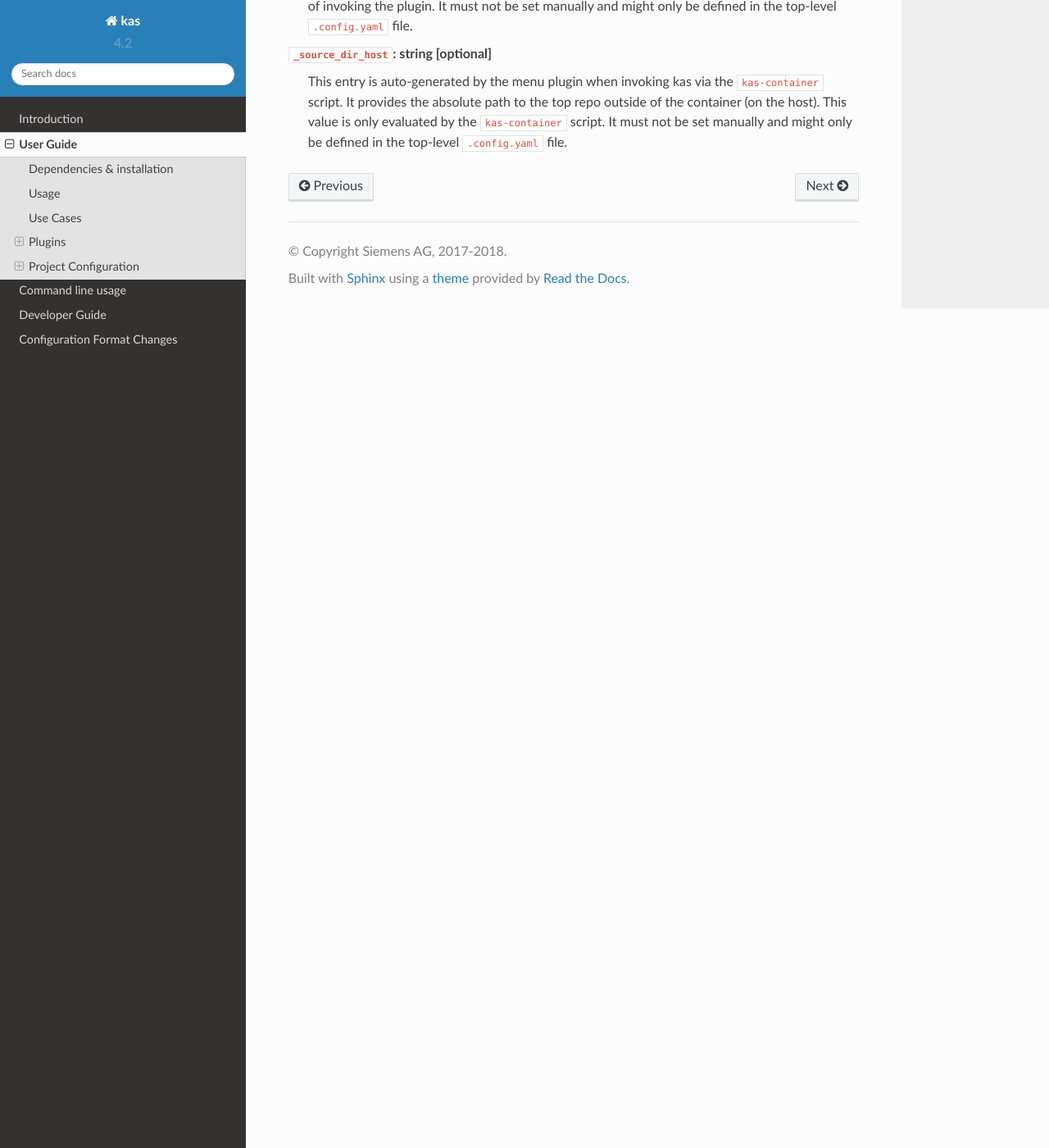
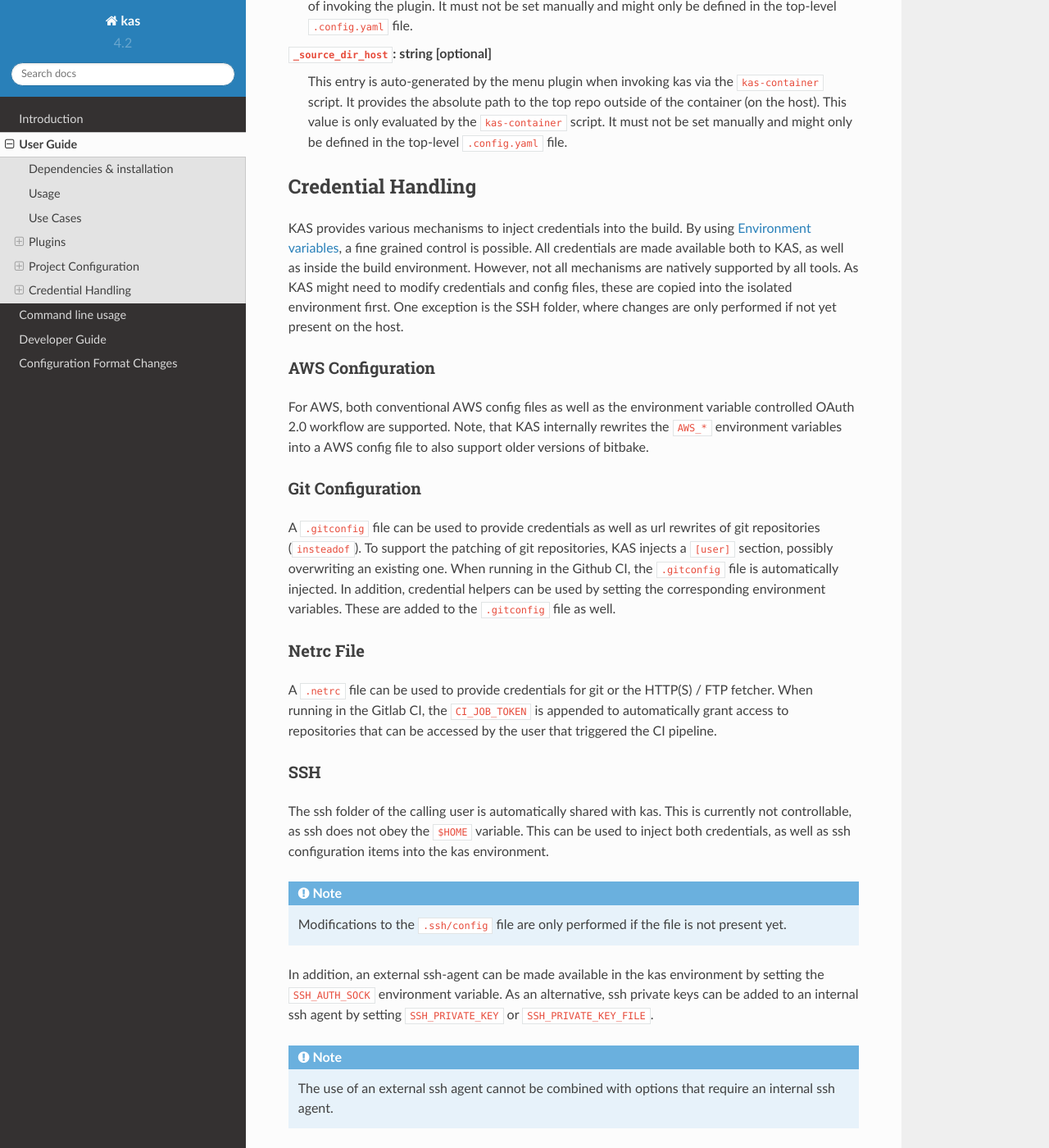
Before and after one commit to siemens/kas, a Sphinx documentation site: the page built from docs/userguide.rst, in a window 1280 px wide and 1400 px high, scrolled down 11497 px. Shown: the whole window at 82% size. Built offline with Sphinx 7.4.7 and the Read the Docs theme 2.0.0, drawn with Linux system fonts in a browser that asks for light colours.

Commit message:
docs: add section about credential handling
This patch documents the various options regarding credential
handling and injection.

Signed-off-by: Felix Moessbauer <felix.moessbauer@siemens.com>
[Jan: remove trailing whitespace]
Signed-off-by: Jan Kiszka <jan.kiszka@siemens.com>

```diff
--- a/docs/command-line.rst
+++ b/docs/command-line.rst
@@ -115,3 +117,6 @@ Environment variables
                         ``AWS_SHARED_CREDENTIALS_FILE``
                         ``AWS_WEB_IDENTITY_TOKEN_FILE``
 .. |git_cred| replace:: ``GIT_CREDENTIAL_HELPER`` ``GIT_CREDENTIAL_USEHTTPPATH``
+
+For details about the access of remote resources, see
+:ref:`checkout-creds-label`.
--- a/docs/userguide.rst
+++ b/docs/userguide.rst
@@ -563,3 +563,64 @@ Configuration reference
   outside of the container (on the host). This value is only evaluated by the
   ``kas-container`` script. It must not be set manually and might only be
   defined in the top-level ``.config.yaml`` file.
+
+.. _checkout-creds-label:
+
+Credential Handling
+-------------------
+
+KAS provides various mechanisms to inject credentials into the build. By
+using :ref:`env-vars-label`, a fine grained control is possible. All
+credentials are made available both to KAS, as well as inside the build
+environment. However, not all mechanisms are natively supported by all tools.
+As KAS might need to modify credentials and config files, these are copied
+into the isolated environment first. One exception is the SSH folder, where
+changes are only performed if not yet present on the host.
+
+AWS Configuration
+~~~~~~~~~~~~~~~~~
+
+For AWS, both conventional AWS config files as well as the environment
+variable controlled OAuth 2.0 workflow are supported. Note, that KAS
+internally rewrites the ``AWS_*`` environment variables into a AWS
+config file to also support older versions of bitbake.
+
+Git Configuration
+~~~~~~~~~~~~~~~~~
+
+A ``.gitconfig`` file can be used to provide credentials as well as
+url rewrites of git repositories (``insteadof``). To support the patching
+of git repositories, KAS injects a ``[user]`` section, possibly overwriting
+an existing one. When running in the Github CI, the ``.gitconfig`` file is
+automatically injected. In addition, credential helpers can be used by
+setting the corresponding environment variables. These are added to the
+``.gitconfig`` file as well.
+
+Netrc File
+~~~~~~~~~~
+
+A ``.netrc`` file can be used to provide credentials for git or the
+HTTP(S) / FTP fetcher. When running in the Gitlab CI, the ``CI_JOB_TOKEN``
+is appended to automatically grant access to repositories that can be
+accessed by the user that triggered the CI pipeline.
+
+SSH
+~~~
+
+The ssh folder of the calling user is automatically shared with kas. This
+is currently not controllable, as ssh does not obey the ``$HOME`` variable.
+This can be used to inject both credentials, as well as ssh configuration
+items into the kas environment.
+
+.. note::
+  Modifications to the ``.ssh/config`` file are only performed if the file
+  is not present yet.
+
+In addition, an external ssh-agent can be made available in the kas
+environment by setting the ``SSH_AUTH_SOCK`` environment variable.
+As an alternative, ssh private keys can be added to an internal ssh agent
+by setting ``SSH_PRIVATE_KEY`` or ``SSH_PRIVATE_KEY_FILE``.
+
+.. note::
+  The use of an external ssh agent cannot be combined with options that
+  require an internal ssh agent.
```
Also changed, not shown: other parts of docs/command-line.rst (+2 -0 lines).
